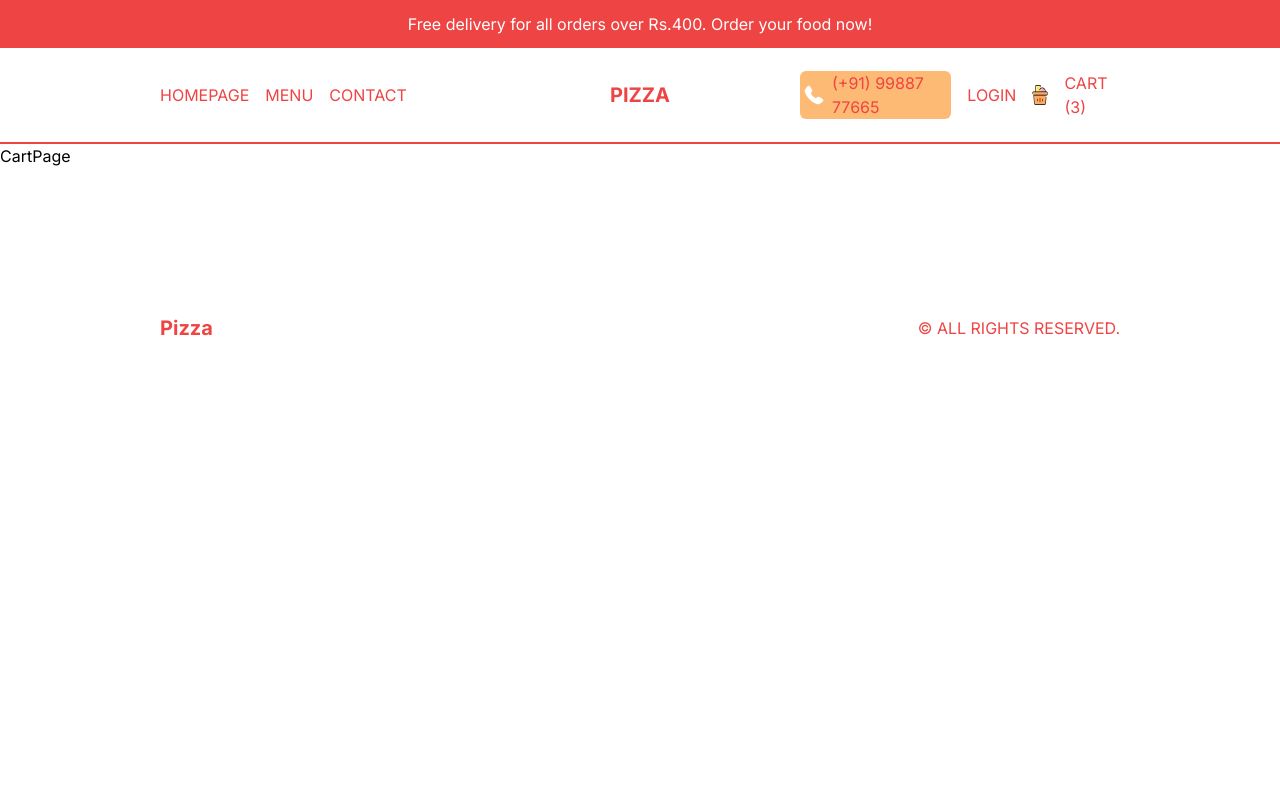
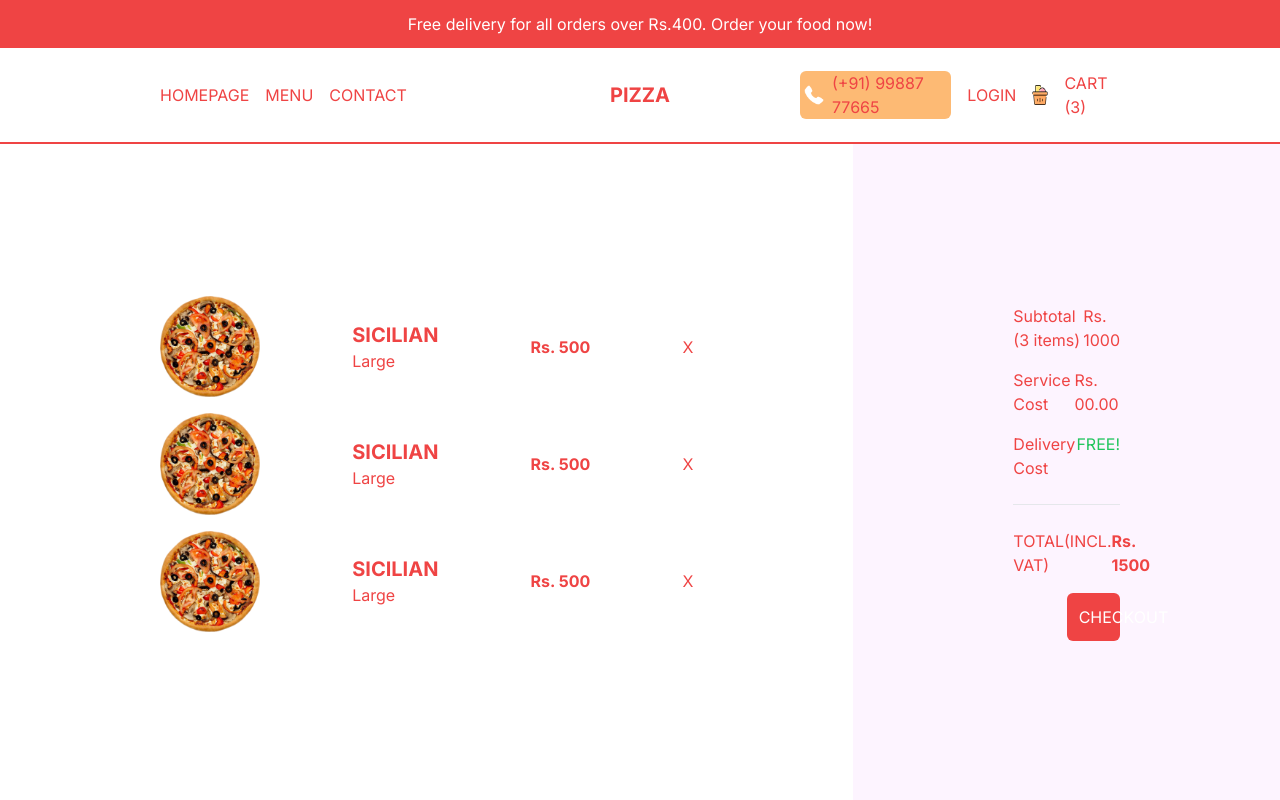
Before and after one commit to div-vik/pizza, a Next.js app: page /cart in a window 1280 px wide. Shown: the top 800 px of the page. Built offline with nearby package versions, Linux system fonts and the light colour scheme.

Commit message:
cart page completed

```diff
--- a/src/app/cart/page.tsx
+++ b/src/app/cart/page.tsx
@@ -1,7 +1,62 @@
+import Image from "next/image";
 import React from "react";
 
 const CartPage = () => {
-  return <div>CartPage</div>;
+  return (
+    <div className="h-[calc(100vh-6rem)] md:h-[calc(100vh-9rem)] flex flex-col text-red-500 lg:flex-row">
+      <div className="h-1/2 p-4 flex flex-col justify-center overflow-scroll lg:overflow-hidden lg:h-full lg:w-2/3 2xl:w-1/2 lg:px-20 xl:px-40">
+        <div className="flex items-center justify-between mb-4">
+          <Image src="/temporary/p1.png" alt="" width={100} height={100} />
+          <div className="">
+            <h1 className="uppercase text-xl font-bold">Sicilian</h1>
+            <span className="">Large</span>
+          </div>
+          <h2 className="font-bold">Rs. 500</h2>
+          <span className="cursor-pointer">X</span>
+        </div>
+        <div className="flex items-center justify-between mb-4">
+          <Image src="/temporary/p1.png" alt="" width={100} height={100} />
+          <div className="">
+            <h1 className="uppercase text-xl font-bold">Sicilian</h1>
+            <span className="">Large</span>
+          </div>
+          <h2 className="font-bold">Rs. 500</h2>
+          <span className="cursor-pointer">X</span>
+        </div>
+        <div className="flex items-center justify-between mb-4">
+          <Image src="/temporary/p1.png" alt="" width={100} height={100} />
+          <div className="">
+            <h1 className="uppercase text-xl font-bold">Sicilian</h1>
+            <span className="">Large</span>
+          </div>
+          <h2 className="font-bold">Rs. 500</h2>
+          <span className="cursor-pointer">X</span>
+        </div>
+      </div>
+      <div className="h-1/2 p-4 bg-fuchsia-50 flex flex-col gap-4 justify-center lg:h-full lg:w-1/3 2xl:w-1/2 lg:px-20 xl:px-40 2xl:text-xl 2xl:gap-6">
+        <div className="flex justify-between">
+          <span className="">Subtotal (3 items)</span>
+          <span className="">Rs. 1000</span>
+        </div>
+        <div className="flex justify-between">
+          <span className="">Service Cost</span>
+          <span className="">Rs. 00.00</span>
+        </div>
+        <div className="flex justify-between">
+          <span className="">Delivery Cost</span>
+          <span className="text-green-500">FREE!</span>
+        </div>
+        <hr className="my-2" />
+        <div className="flex justify-between">
+          <span className="">TOTAL(INCL. VAT)</span>
+          <span className="font-bold">Rs. 1500</span>
+        </div>
+        <button className="bg-red-500 text-white p-3 rounded-md w-1/2 self-end">
+          CHECKOUT
+        </button>
+      </div>
+    </div>
+  );
 };
 
 export default CartPage;
```
